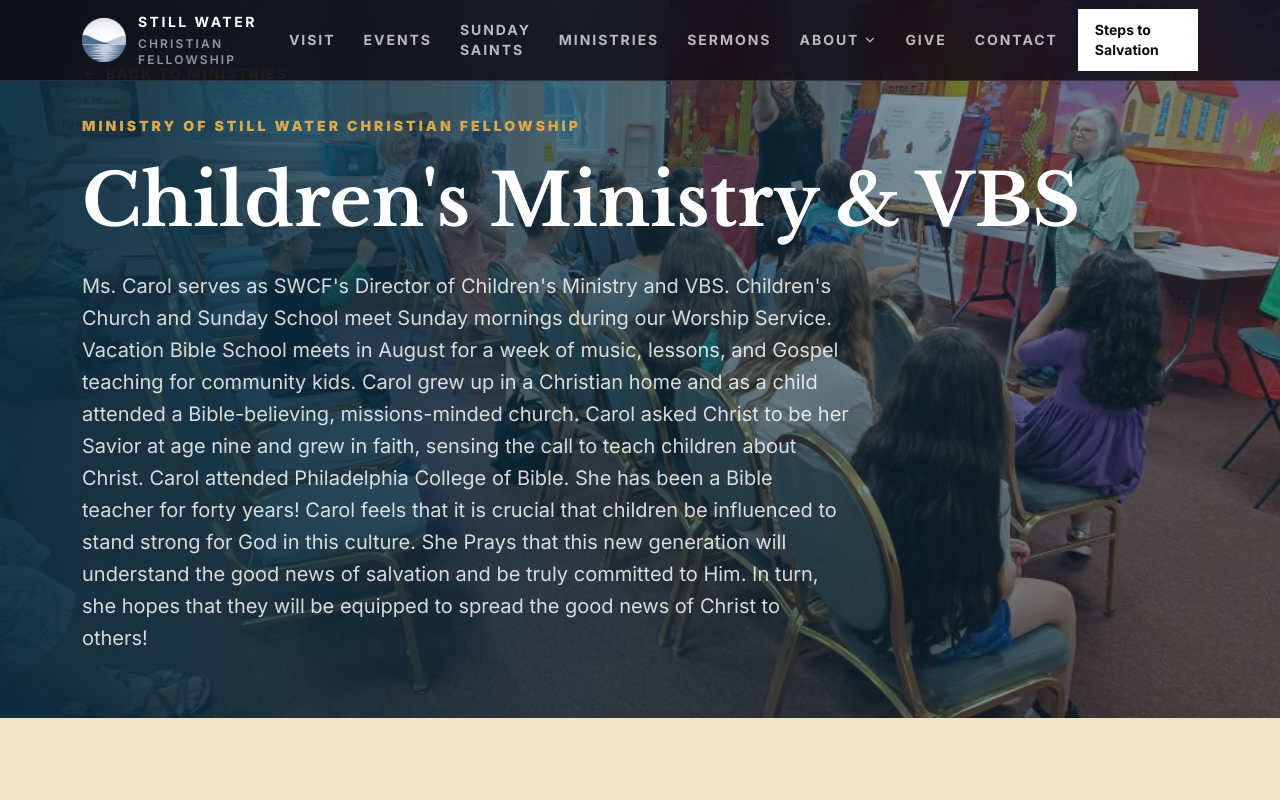
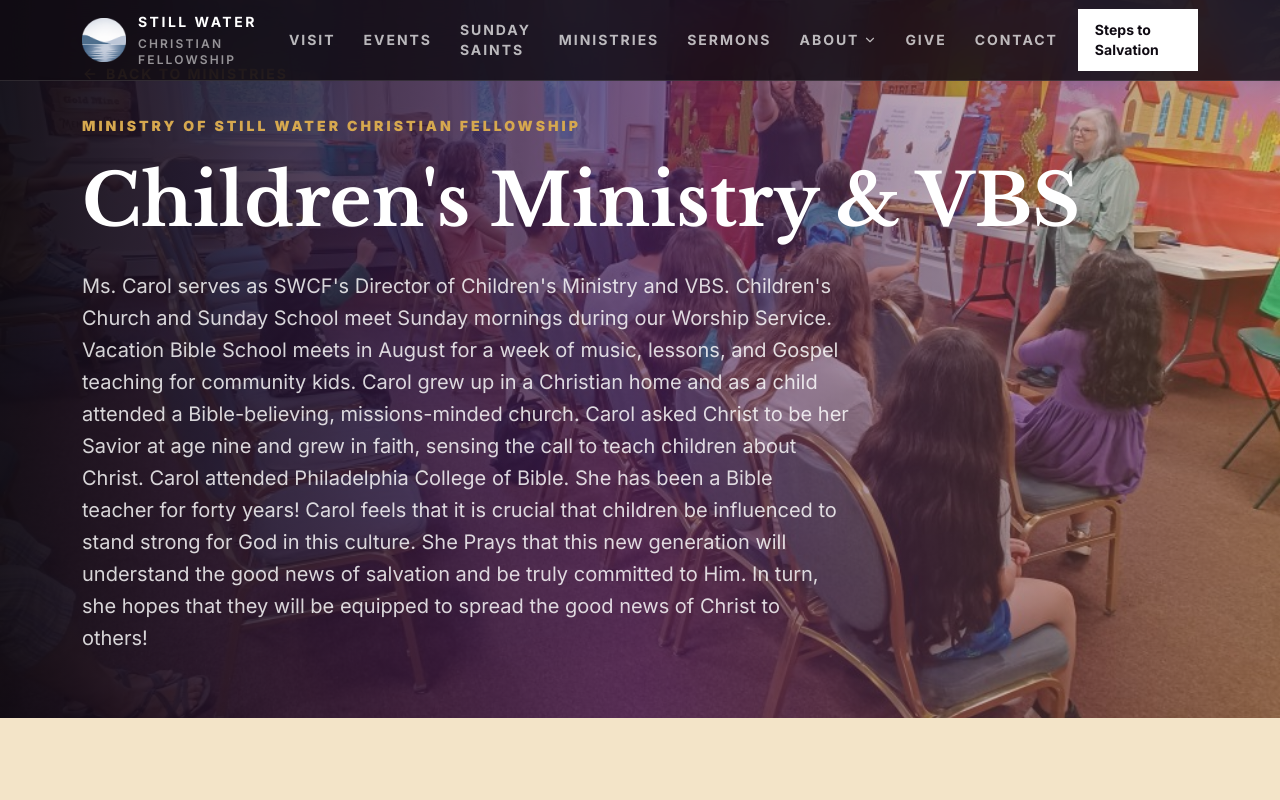
Before and after one commit to edesent/stillwater-christian-fellowship, a Next.js app: page /ministries/childrens-ministry-vbs in a window 1280 px wide. Shown: the top 800 px of the page. Built offline with nearby package versions, Linux system fonts and the light colour scheme.

Commit message:
Updated ministry detail page hero overlay to SWCF theme

```diff
--- a/src/app/ministries/[slug]/page.tsx
+++ b/src/app/ministries/[slug]/page.tsx
@@ -116,7 +116,7 @@ export default async function MinistryPage({
             className="object-cover"
           />
 
-          <div className="absolute inset-0 bg-[linear-gradient(90deg,rgba(8,43,62,0.92),rgba(8,43,62,0.62),rgba(8,43,62,0.38))]" />
+          <div className="absolute inset-0 bg-[linear-gradient(90deg,rgba(15,10,18,0.94),rgba(75,31,93,0.66),rgba(214,168,79,0.22))]" />
 
           <div className="section-shell relative flex min-h-[52svh] flex-col justify-end py-16">
             <Link
```
